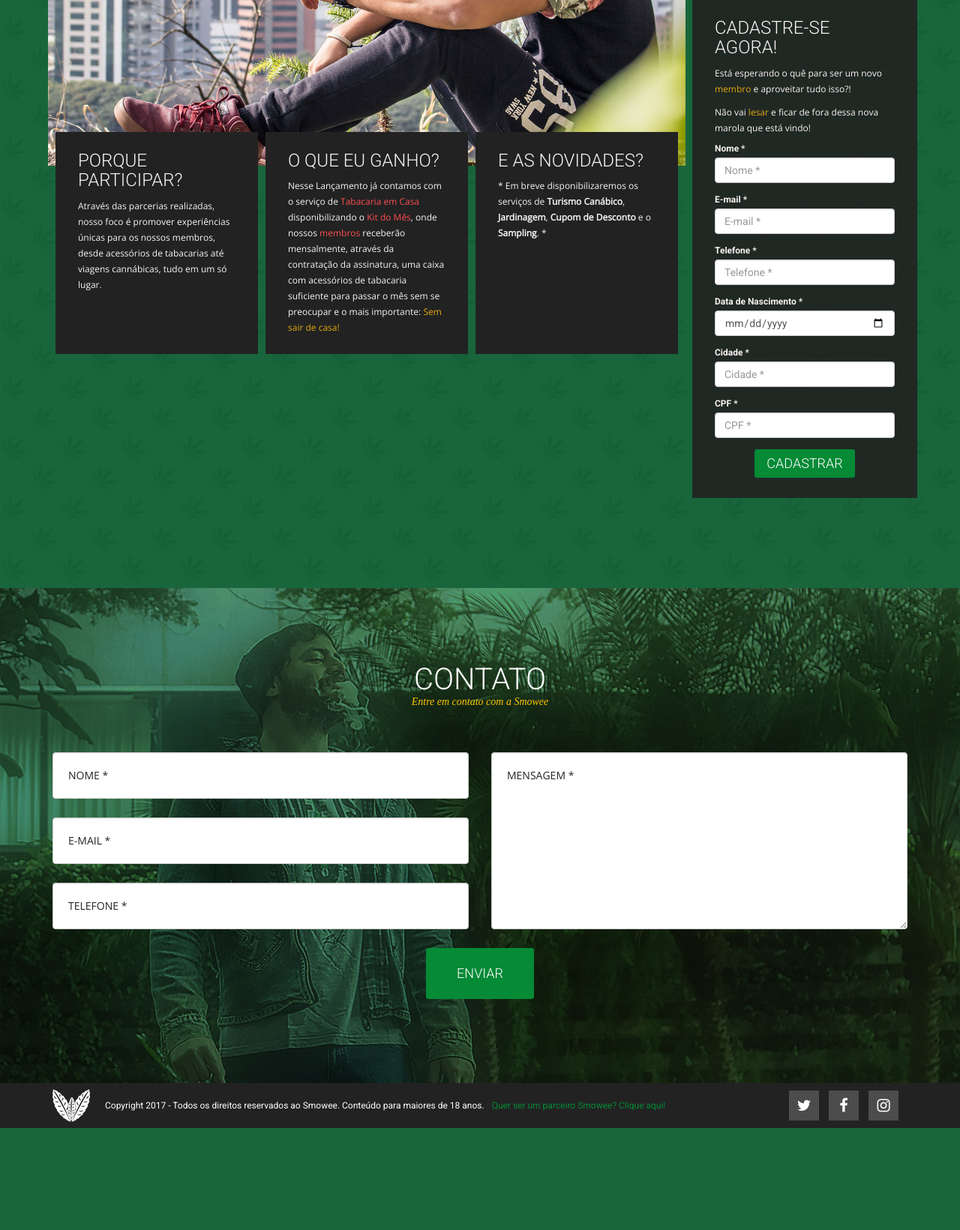
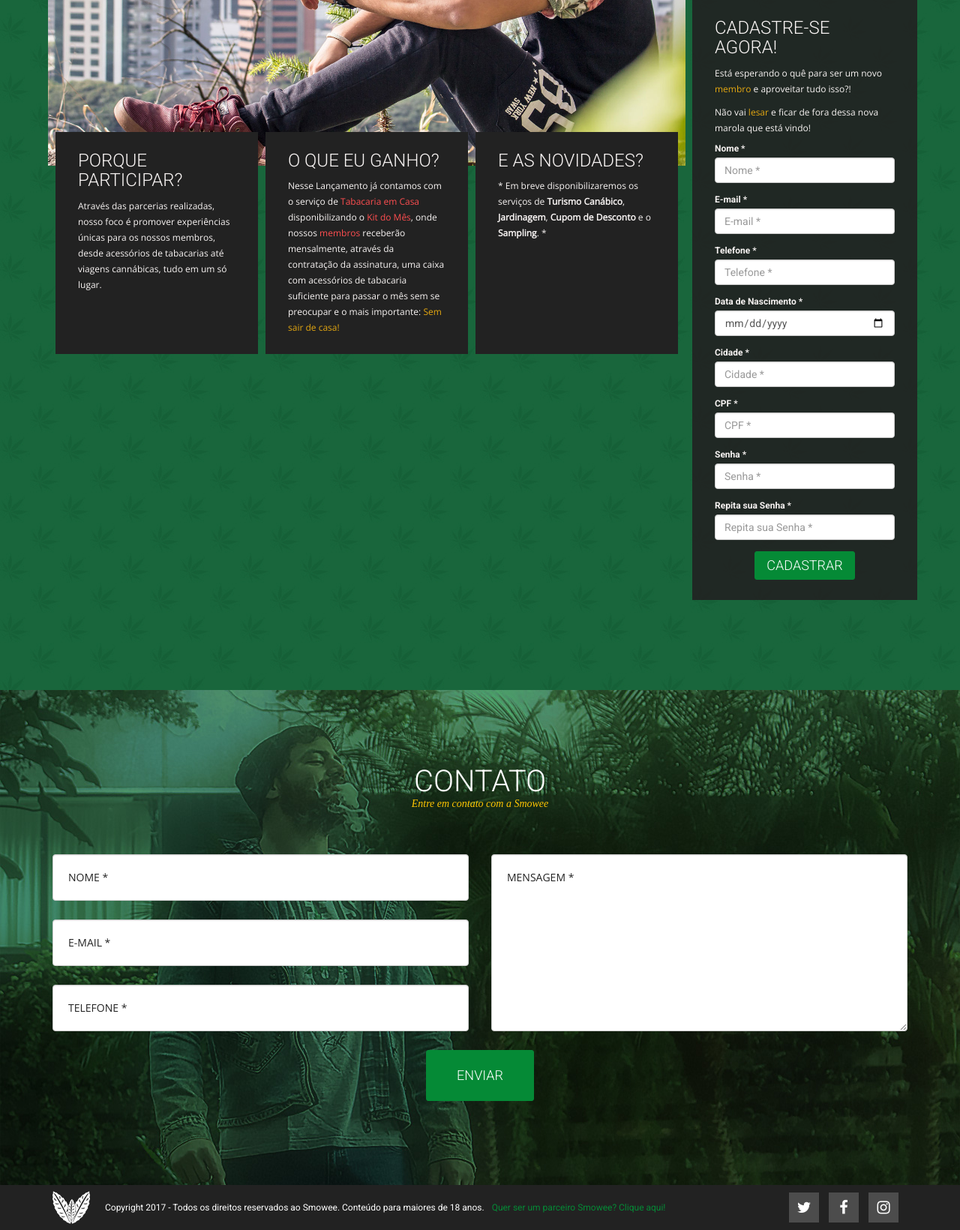
Before and after one commit to felipenakao/smowee, a Laravel app: page /login in a window 1280 px wide. Shown: the part 423-2063 px from the top of the page at 75% size. Before the commit the page ends 1927 px from the top, so only its background shows below. Run offline with Laravel 8, Linux system fonts and the light colour scheme; settings files or empty folders that the repository lacks are supplied; some libraries are stand-ins or nearby versions; some web fonts are replaced.

Commit message:
clube register password fields & logout

```diff
--- a/resources/views/auth/register.blade.php
+++ b/resources/views/auth/register.blade.php
@@ -70,7 +70,7 @@
                             <label for="password-confirm" class="col-md-4 control-label">Confirm Password</label>
 
                             <div class="col-md-6">
-                                <input id="password-confirm" type="password" class="form-control" name="password_confirmation" required>
+                                <input {id="password-confirm" type="password" class="form-control" name="password_confirmation"} required>
                             </div>
                         </div>
 
--- a/resources/views/clube/display.blade.php
+++ b/resources/views/clube/display.blade.php
@@ -3,7 +3,7 @@
 @section ('clube-content')
 <div class="row">
   <div class="col-lg-12">
-    <h2 class="section-heading ">CLUBE - ** Usuário Logado **</h2>
+    <h2 class="section-heading ">CLUBE</h2>
   </div>
 </div>
 
@@ -66,7 +66,7 @@
 
         <div class="clube-exit">
           <button type="submit" class="btn btn-xl">Alterar Dados</button>
-          <button type="submit" class="btn btn-xl">Sair</button>
+          <a href="/logout" class="btn btn-xl">Sair</a>
         </div>
     </div>
   </div>
--- a/resources/views/clube/login.blade.php
+++ b/resources/views/clube/login.blade.php
@@ -99,6 +99,16 @@
                 <input name="cpf" type="number" class="form-control" placeholder="CPF *" id="cpf" required data-validation-required-message="Por favor insira seu CPF.">
                 <p class="help-block text-danger"></p>
               </div>
+              <div class="form-group">
+                <label for="pasword">Senha *</label>
+                <input name="password" type="password" class="form-control" placeholder="Senha *" id="password" required data-validation-required-message="Por favor insira sua senha.">
+                <p class="help-block text-danger"></p>
+              </div>
+              <div class="form-group">
+                <label for="pasword-confirm">Repita sua Senha *</label>
+                <input id="password-confirm"  name="password_confirmation" type="password" class="form-control" placeholder="Repita sua Senha *" required data-validation-required-message="Por favor insira sua senha novamente.">
+                <p class="help-block text-danger"></p>
+              </div>
             </div>
             <div class="clearfix"></div>
             <div class="col-lg-12 text-center">
```
